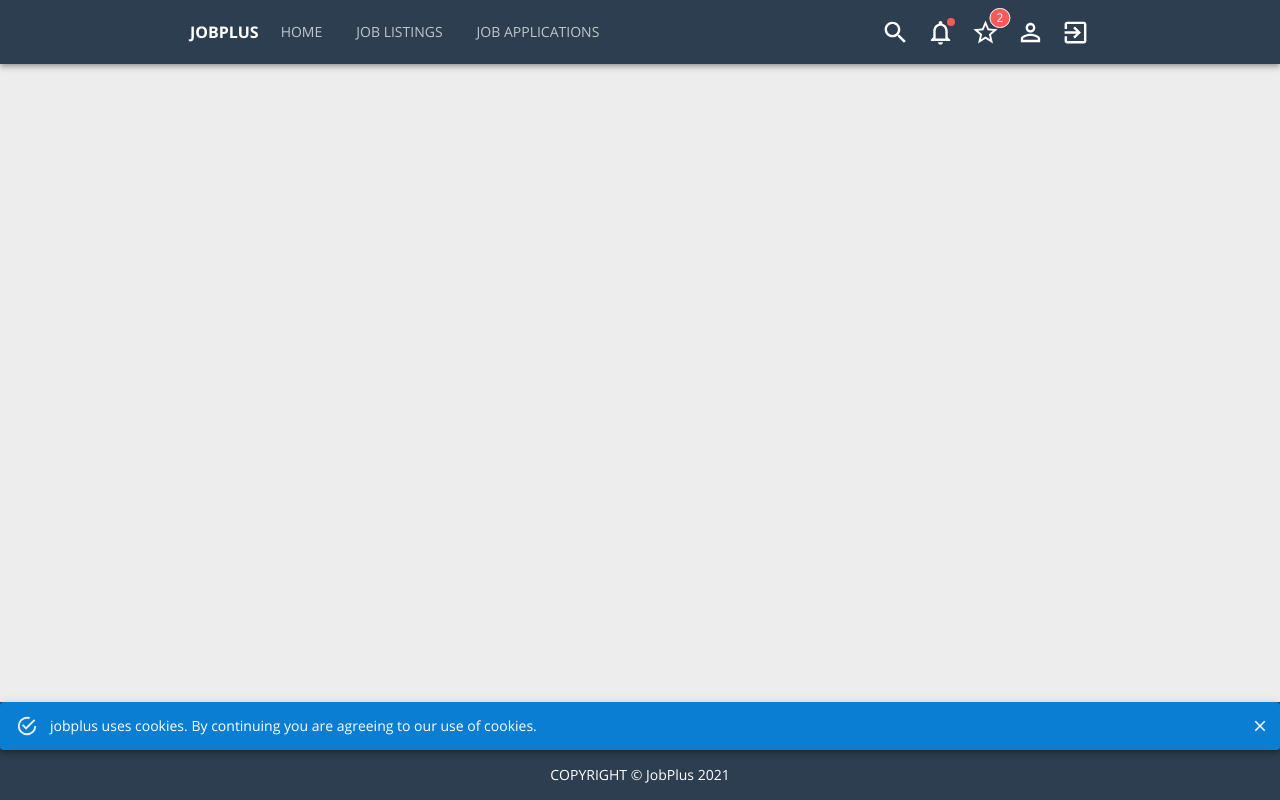
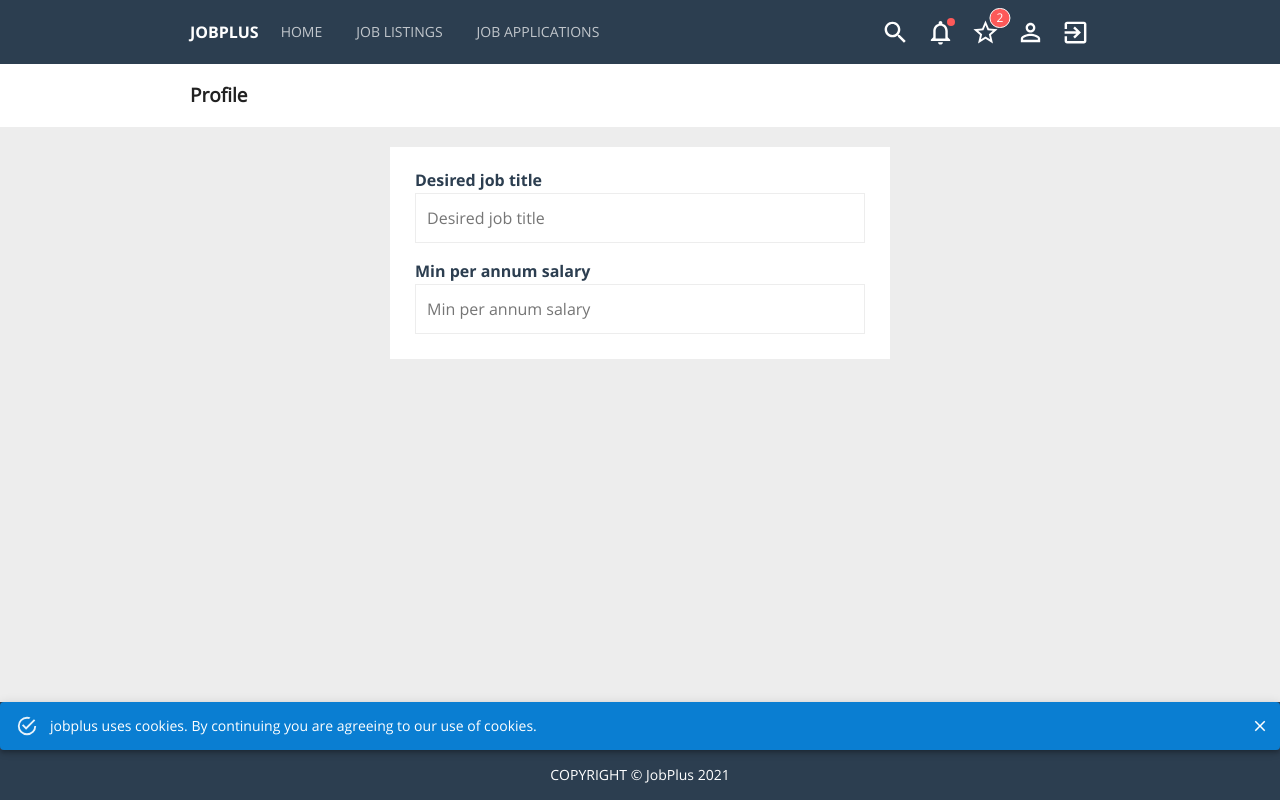
Before and after one commit to collins-adhola/jobplus_react_frontend, a React (Create React App) app: page /profile in a window 1280 px wide. Built offline with nearby package versions, Linux system fonts and the light colour scheme.

Commit message:
added PaperForm, Profile

```diff
--- a/src/App.js
+++ b/src/App.js
@@ -10,7 +10,8 @@ import JobListings from './pages/JobListings';
 import JobApplications from './pages/JobApplications';
 import Search from './pages/Search';
 import Notifications from './pages/Notifications';
-import SavedJobs from './pages/SavedJobs'
+import SavedJobs from './pages/SavedJobs';
+import Profile from './pages/Profile'
 
 
 function App() {
@@ -25,10 +26,9 @@ function App() {
         <Route exact path='/search' render={props => <Search {...props} />} />
         <Route exact path='/notifications' render={props => <Notifications {...props} />} />
         <Route exact path='/saved-jobs' render={props => <SavedJobs {...props} />} />
-
-        {/* <Route exact path='/profile' render={props => <Profile {...props} />} />
-        <Route exact path='/login' render={props => <Login {...props} />} />
-        <Route exact path='/register' render={props => <Register {...props} />} />   */}
+        <Route exact path='/profile' render={props => <Profile {...props} />} />
+        {/* <Route exact path='/login' render={props => <Login {...props} />} />
+        <Route exact path='/register' render={props => <Register {...props} />} />    */}
       </Switch>
       <Cookie />
       <Footer />
--- /dev/null
+++ b/src/components/PaperForm.js
@@ -0,0 +1,37 @@
+import React from 'react'
+import { makeStyles } from '@material-ui/core/styles';
+
+const useStyles = makeStyles((theme) => ({
+  root: {
+    maxWidth: '500px',
+    backgroundColor: theme.palette.common.light,
+    margin: '0 auto',
+    marginTop: '20px',
+    padding: '25px',
+    [theme.breakpoints.down('xs')]: {
+      backgroundColor: theme.palette.common.delta,
+    },
+    '& .MuiFormGroup-root': {
+      marginBottom: '20px',
+      '&:last-child': {
+        marginBottom: '0px'
+      }
+    },
+    '& .Footer': {
+      fontSize: '13px',
+      textAlign: 'center',
+      margin: '0'
+    },
+  }
+}))
+
+export default function PaperForm(props) {
+  const classes = useStyles();
+  const { children } = props;
+
+  return (
+    <div className={classes.root}>
+      {children}
+    </div>
+  )
+}
--- /dev/null
+++ b/src/pages/Profile.js
@@ -0,0 +1,56 @@
+import React from 'react';
+import Controls from '../components/controls/Controls';
+import Form from '../components/Form';
+import PaperForm from '../components/PaperForm';
+import PageTitle from '../components/PageTitle';
+
+
+
+export default function Profile(props) {
+  const sectors = [
+    { name: 'Technology' },
+    { name: 'Engineering' },
+    { name: 'Health' },
+  ];
+
+  return (
+    <>
+      <PageTitle title='Profile' />
+
+      <PaperForm >
+        <Form>
+          <Controls.FormGroupCustom>
+            <Controls.InputLabelCustom color='primary' label="Desired job title" />
+            <Controls.TextFieldCustom placeholder="Desired job title" />
+          </Controls.FormGroupCustom>
+
+          <Controls.FormGroupCustom>
+            <Controls.InputLabelCustom color='primary' label="Min per annum salary" />
+            <Controls.TextFieldCustom placeholder="Min per annum salary" />
+          </Controls.FormGroupCustom>
+
+          {/* <Controls.FormGroupCustom>
+            <Controls.InputLabelCustom color='primary' label="Job type" />
+            <Controls.CheckboxCustom value='Permanent' />
+            <Controls.CheckboxCustom value='Temporary' />
+            <Controls.CheckboxCustom value='Conract' />
+          </Controls.FormGroupCustom>
+
+          <Controls.FormGroupCustom>
+            <Controls.InputLabelCustom color='primary' label="Sector" />
+            <Controls.SelectCustom items={sectors} />
+          </Controls.FormGroupCustom>
+
+          <Controls.FormGroupCustom>
+            <Controls.InputLabelCustom color='primary' label="Experience" />
+            <Controls.TextareaCustom placeholder="Experience" />
+          </Controls.FormGroupCustom>
+
+          <Controls.FormGroupCustom>
+            <Controls.ButtonCustom text="Submit" />
+          </Controls.FormGroupCustom> */}
+        </Form>
+      </PaperForm>
+    </>
+  )
+}
```
